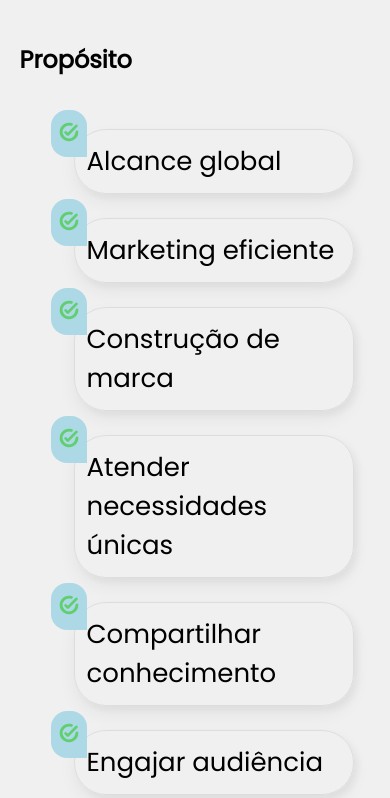
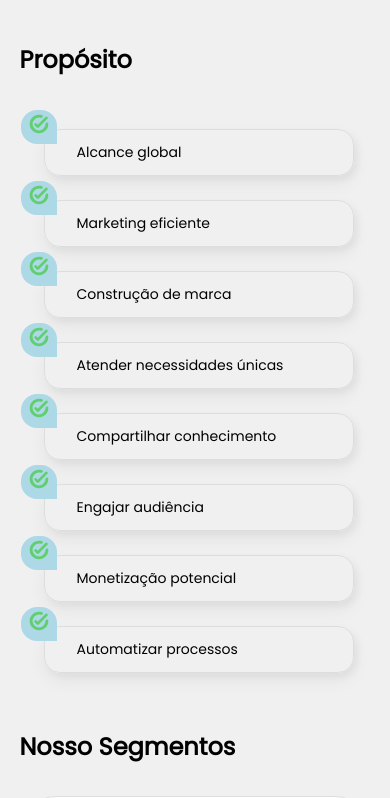
Before and after one commit to joao-belmiro/portal-wb, a Nuxt app: page / in a window 390 px wide. Shown: the part 860-1658 px from the top of the page. Built offline with nearby package versions, Linux system fonts and the light colour scheme.

Commit message:
ajuste bordas e margens

```diff
--- a/components/Proposit.vue
+++ b/components/Proposit.vue
@@ -57,14 +57,13 @@ export default {};
           0 0.5rem 1.125rem rgba(75, 0, 0, 0.05);
         position: relative;
         text-align: start;
-        font-size: 20px;
+        font-size: 18px;
         margin-bottom: 24px;
-        padding: 12px;
-        border-radius: 32px;
+        padding: 12px 32px;
+        border-radius: 16px;
         border: 1px solid #ddd;
         @media (max-width: 700px) {
-          margin-left: 30px;
-          font-size: 26px;
+          font-size: 14px;
         }
         &::before {
           padding: 4px 8px;
```
